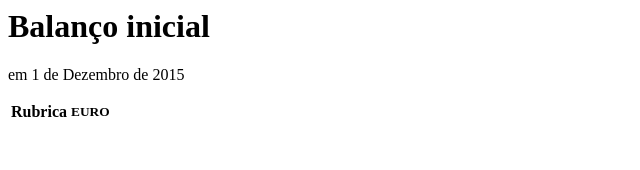
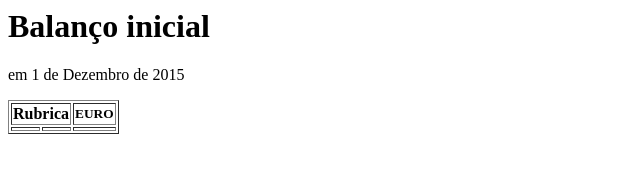
Before and after one commit to g4v3/oeag_1617, a plain HTML site: page dado/documentos/1.html in a window 1280 px wide. Shown: the whole page, without its empty margins (0-640 px from the left). Drawn offline with Linux system fonts and the light colour scheme.

Commit message:
Update 1.html

```diff
--- a/dado/documentos/1.html
+++ b/dado/documentos/1.html
@@ -4,10 +4,16 @@
 <h1>Balanço inicial</h1>
 <p>em 1 de Dezembro de 2015</p>
 
-<table>
+<table border>
+  <thead>
   <tr>
     <th colspan="2">Rubrica</th>
     <th><small>EURO</small></th>
+  <tbody>
+  <tr>
+    <td></td>
+    <td>
+    <td>
 </table>
 
 </html>
```
